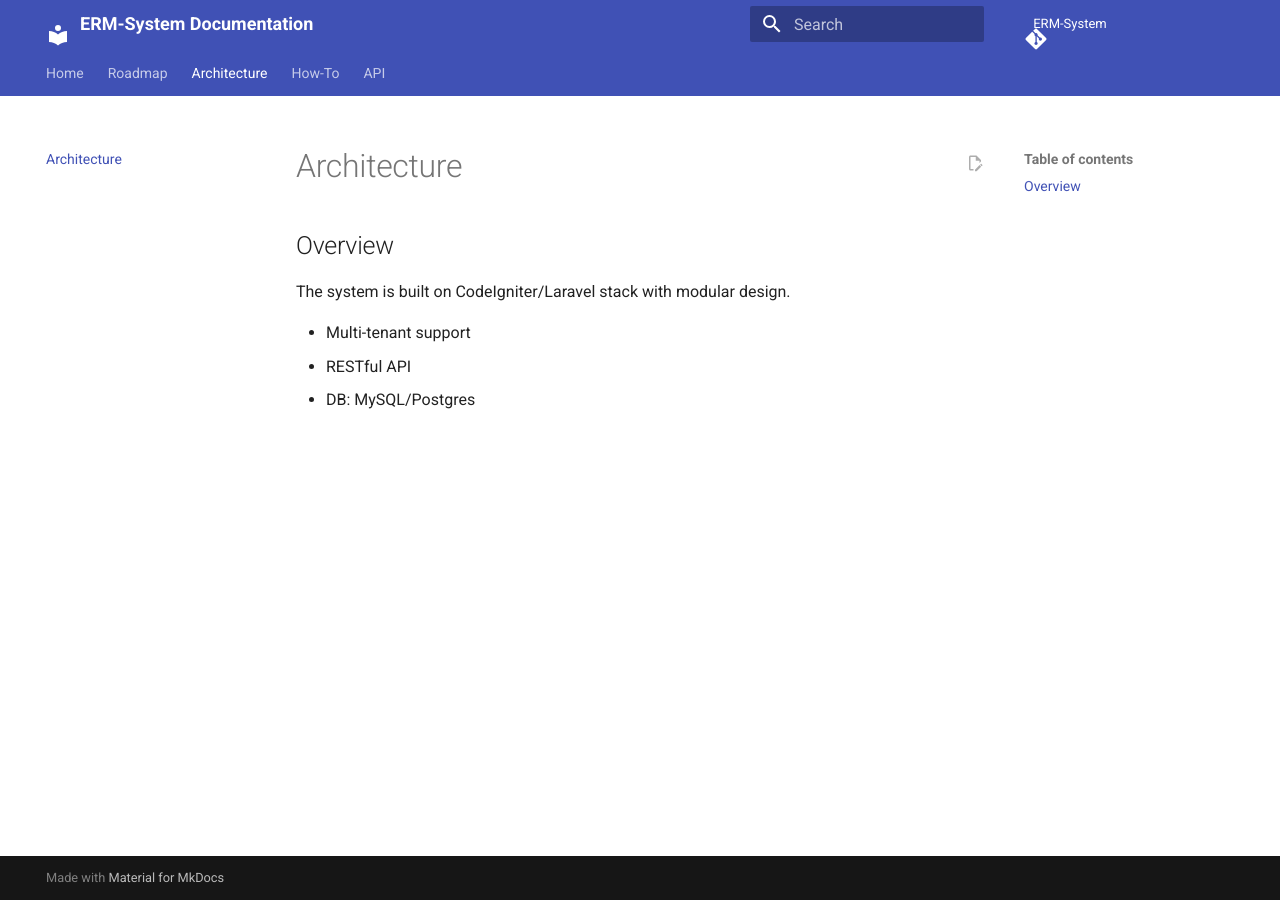
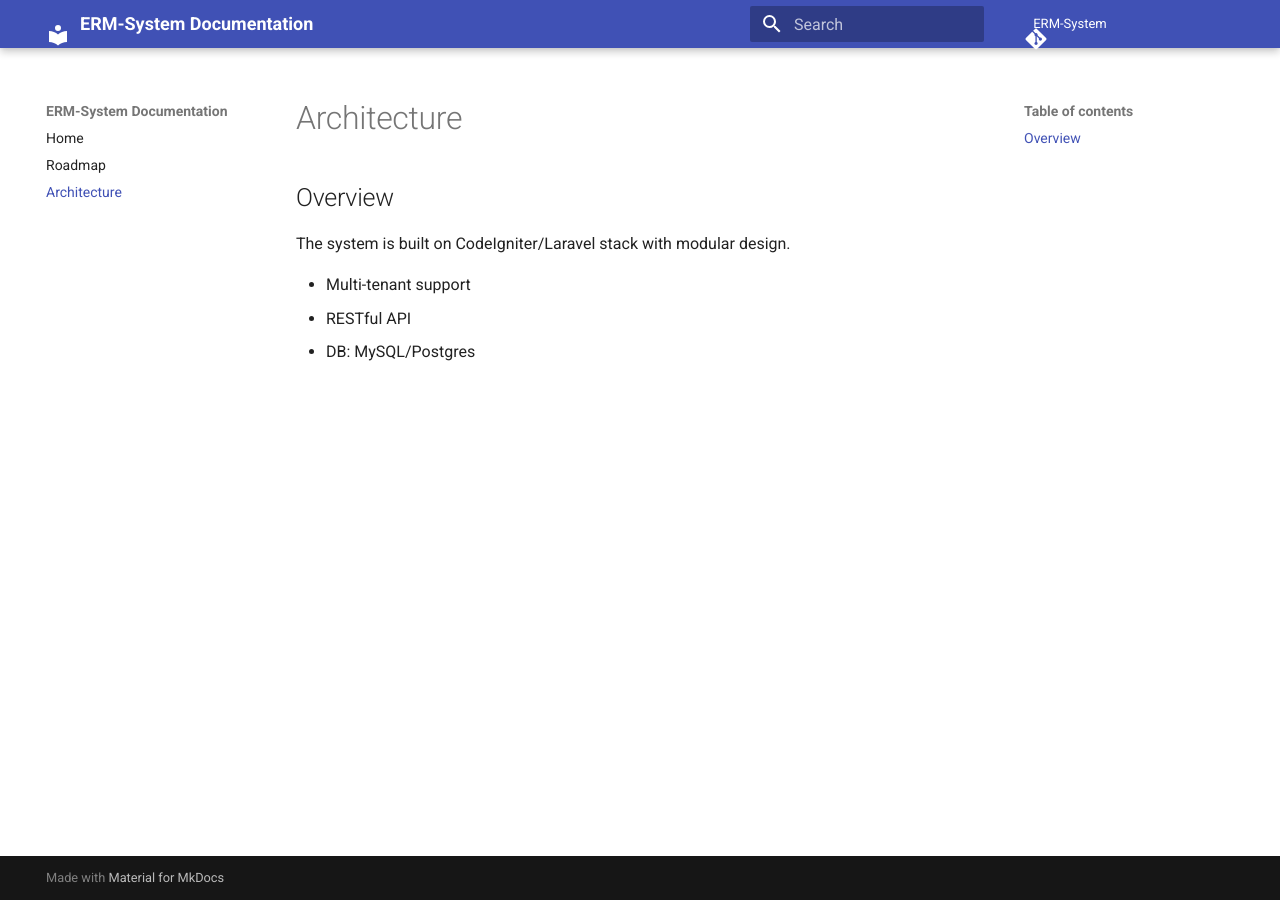
Before and after one commit to Ministra1978/ERM-System, an MkDocs documentation site: the page built from docs/architecture.md, in a window 1280 px wide. Built offline with MkDocs 1.6.1 and Material for MkDocs 9.7.7, drawn with Linux system fonts in a browser that asks for light colours; comment, search, counter and statistics services are not loaded.

Commit message:
Update mkdocs.yml

```diff
--- a/mkdocs.yml
+++ b/mkdocs.yml
@@ -5,27 +5,13 @@ repo_name: ERM-System
 
 theme:
   name: material
-  language: en
-  features:
-    - navigation.tabs
-    - navigation.indexes
-    - search.highlight
-    - content.code.copy
-    - content.action.edit
-  palette:
-    - scheme: default
-      primary: indigo
-      accent: blue
-    - scheme: slate
-      primary: indigo
-      accent: blue
-      toggle:
-        icon: material/weather-night
-        name: Switch to dark mode
 
+# ყურადღება: აქ მხოლოდ შენი override.css დატოვე, და RELATIVE ბილიკით
 extra_css:
   - assets/css/overrides.css
 
+# ყურადღება: დროებით გაასუფთავე extra_javascript
+# extra_javascript: []
 markdown_extensions:
   - admonition
   - toc:
@@ -41,9 +27,3 @@ nav:
   - Home: index.md
   - Roadmap: roadmap.md
   - Architecture: architecture.md
-  - How-To:
-      - Setup: how-to/setup.md
-      - Deployment: how-to/deploy.md
-  - API:
-      - Authentication: api/auth.md
-      - Products: api/products.md
```
